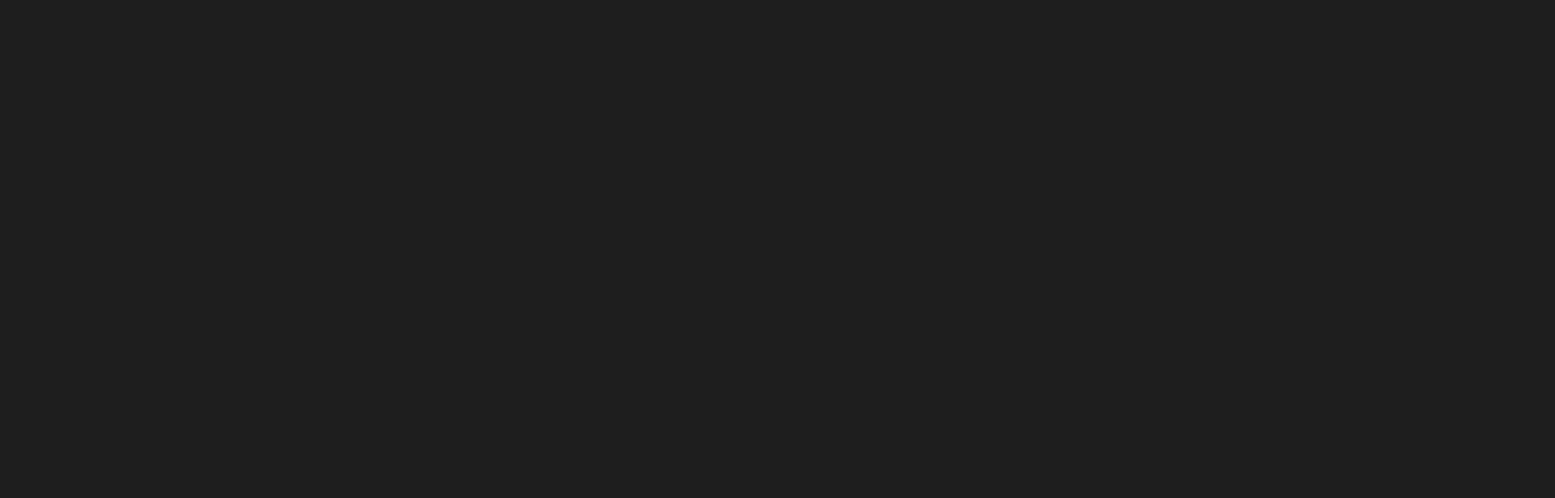
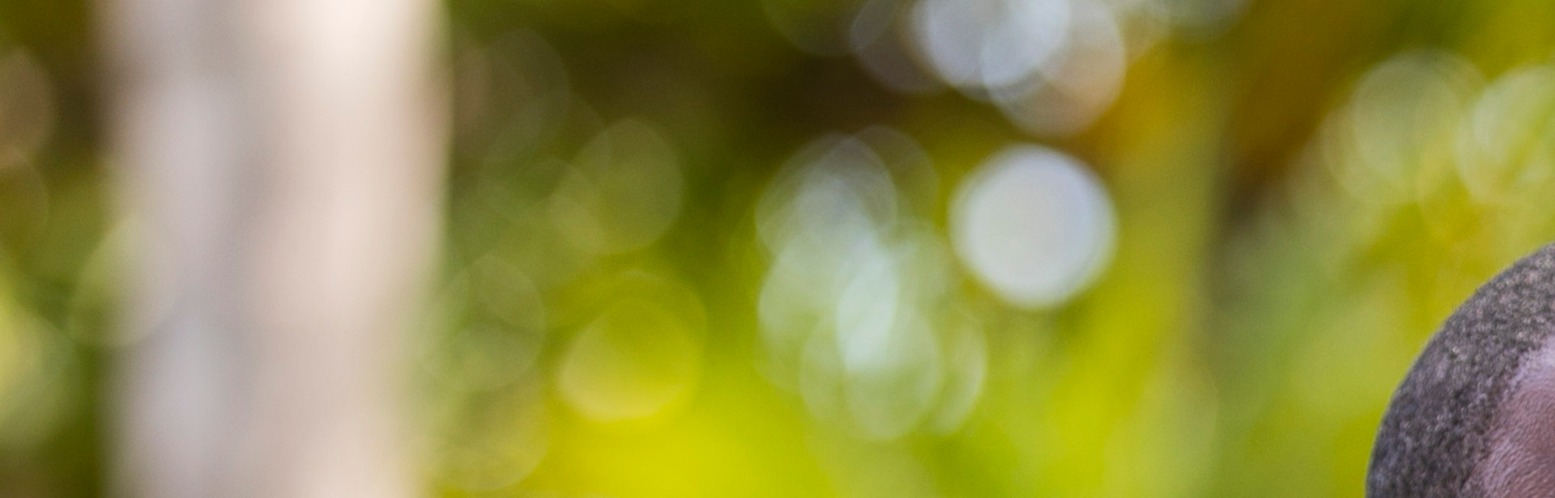
Before and after one commit to YakubuAmidu/Carousel, a React (Create React App) app: page / in a window 1280 px wide. Shown: the top 616 px of the page at 81% size, 1920 px wide, since content can reach past the window. Built offline with nearby package versions, Linux system fonts and the light colour scheme.

Commit message:
Initial commit

```diff
--- a/src/components/Card.js
+++ b/src/components/Card.js
@@ -2,7 +2,9 @@ import React from 'react';
 
 function Card(props){
     return(
-        <div></div>
+        <div style={styles.card} id={props.id}>
+          <img style={styles.card_img} src={props.picsum} alt="ok" />
+        </div>
     )
 }
 
--- a/src/components/Deck.js
+++ b/src/components/Deck.js
@@ -1,11 +1,16 @@
 import React, { Component, Fragment } from 'react';
+import picsum from '../img/picsum.png';
 import Card from './Card';
 
 class Deck extends Component{
     constructor(props){
         super(props)
         this.state = {
-            cards: []
+            cards: [
+                <Card picsum={picsum} id="one" key="one"/>,
+                <Card picsum={picsum} id="two" key="two" />,
+                <Card picsum={picsum} id="three" key="three" />
+            ]
         }
     }
     render(){
```
Also changed, not shown: src/img/picsum.png (added).
